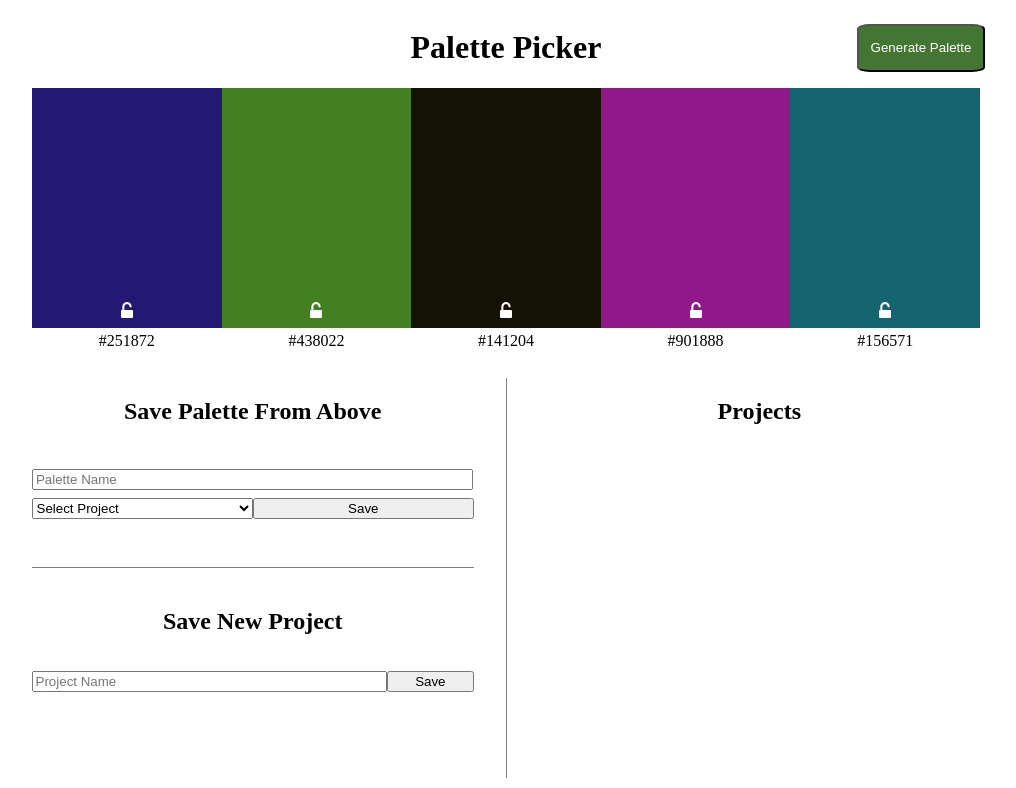
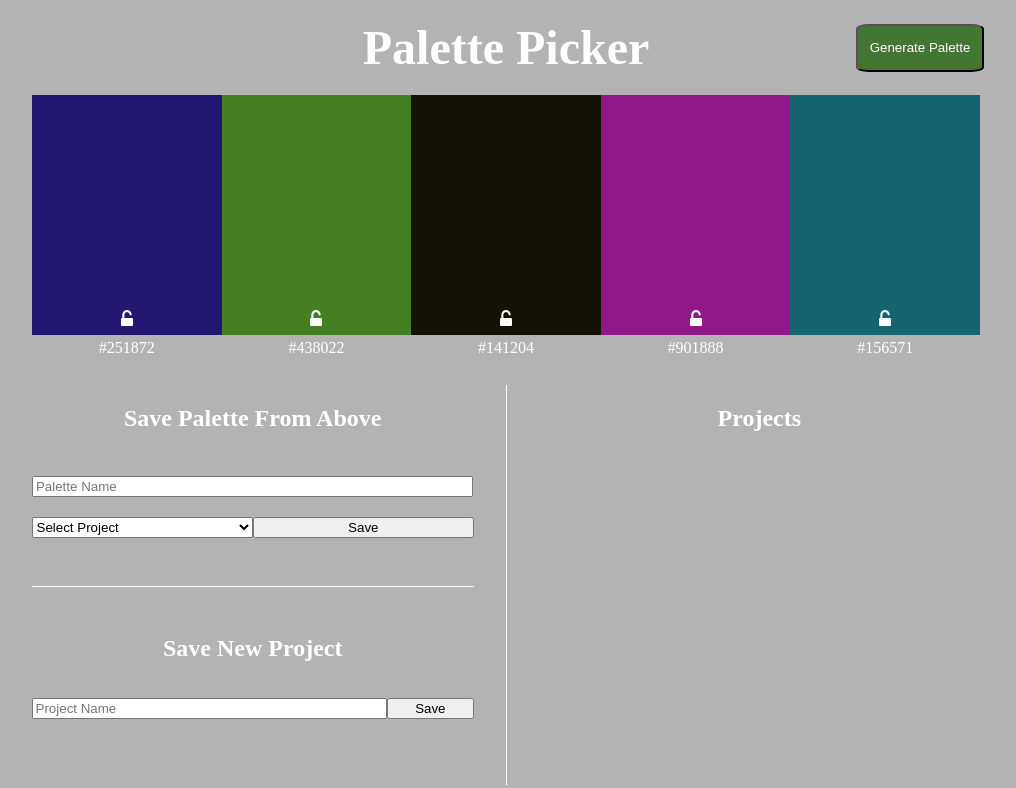
Before and after one commit to kielzor/palette-picker, a website: page public/index.html in a window 1280 px wide. Shown: the whole page, without its empty margins (134-1150 px from the left). Drawn offline with nearby package versions, Linux system fonts and the light colour scheme.

Commit message:
add body coloring

```diff
--- a/package.json
+++ b/package.json
@@ -10,6 +10,7 @@
   "author": "",
   "license": "ISC",
   "dependencies": {
+    "body-parser": "^1.18.3",
     "express": "^4.16.3"
   }
 }
--- a/public/css/styles.css
+++ b/public/css/styles.css
@@ -1,12 +1,26 @@
+body {
+  background-color: #b3b3b3;
+}
+
+h1, h2, p {
+  color: white;
+}
+
+h1 {
+  font-size: 3rem;
+  margin: 0;
+}
+
 header {
   display: flex;
   justify-content: space-around;
   align-items: center;
+  margin: 1.25rem 0;
 }
 
 .header-spacing, .generate-btn {
   width: 8rem;
-  margin: 0 4%;
+  margin: 0 8%;
 }
 
 .generate-btn {
@@ -67,7 +81,7 @@ header {
 .form-container {
   height: 50vh;
   width: 35%;
-  border-right: 1px solid grey;
+  border-right: 1px solid white;
   padding-right: 2.5%;
 }
 
@@ -80,7 +94,7 @@ header {
 
 .palette-name {
   width: 98%;
-  margin-top: 3vh;
+  margin: 3vh 0 1.5vh 0;
 }
 
 .palette-spacing {
@@ -88,7 +102,7 @@ header {
   padding-bottom: 3rem;
   display: flex;
   justify-content: center;
-  border-bottom: 1px solid grey;
+  border-bottom: 1px solid white;
   text-align: center;
   width: 100%;
 }
@@ -108,7 +122,7 @@ header {
 }
 
 .project-header {
-  margin-top: 2.5rem;
+  margin-top: 3rem;
 }
 
 .project-form {
--- a/server.js
+++ b/server.js
@@ -1,7 +1,10 @@
 const express = require('express')
+var bodyParser = require('body-parser')
 const app = express()
 
 app.set('port', process.env.PORT || 3000)
+app.use(bodyParser.json())
+app.use(bodyParser.urlencoded({ extended: false }))
 
 app.get('/', (request, response) => {
   response.send('Hello World!')
```
Also changed, not shown: 1 other file.
